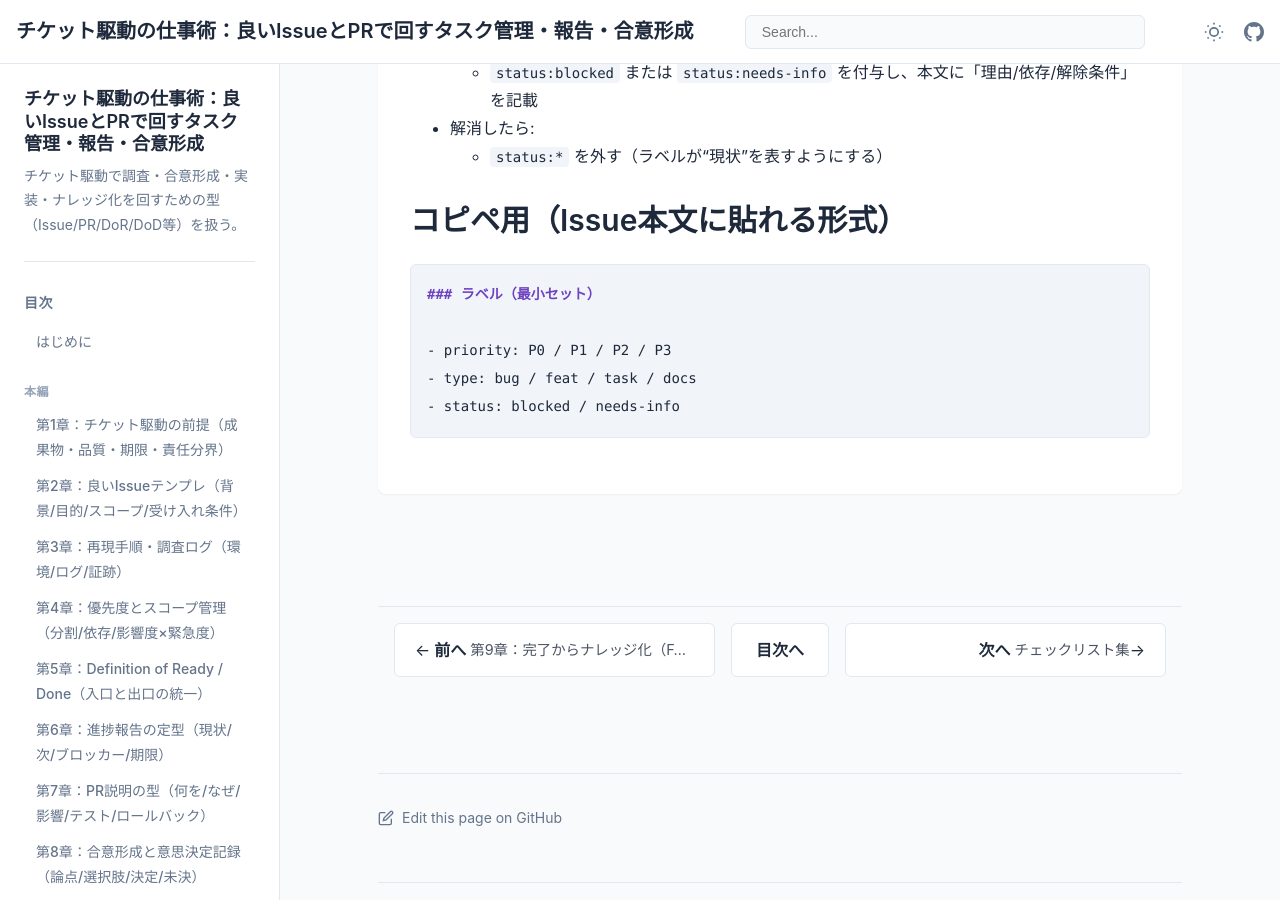
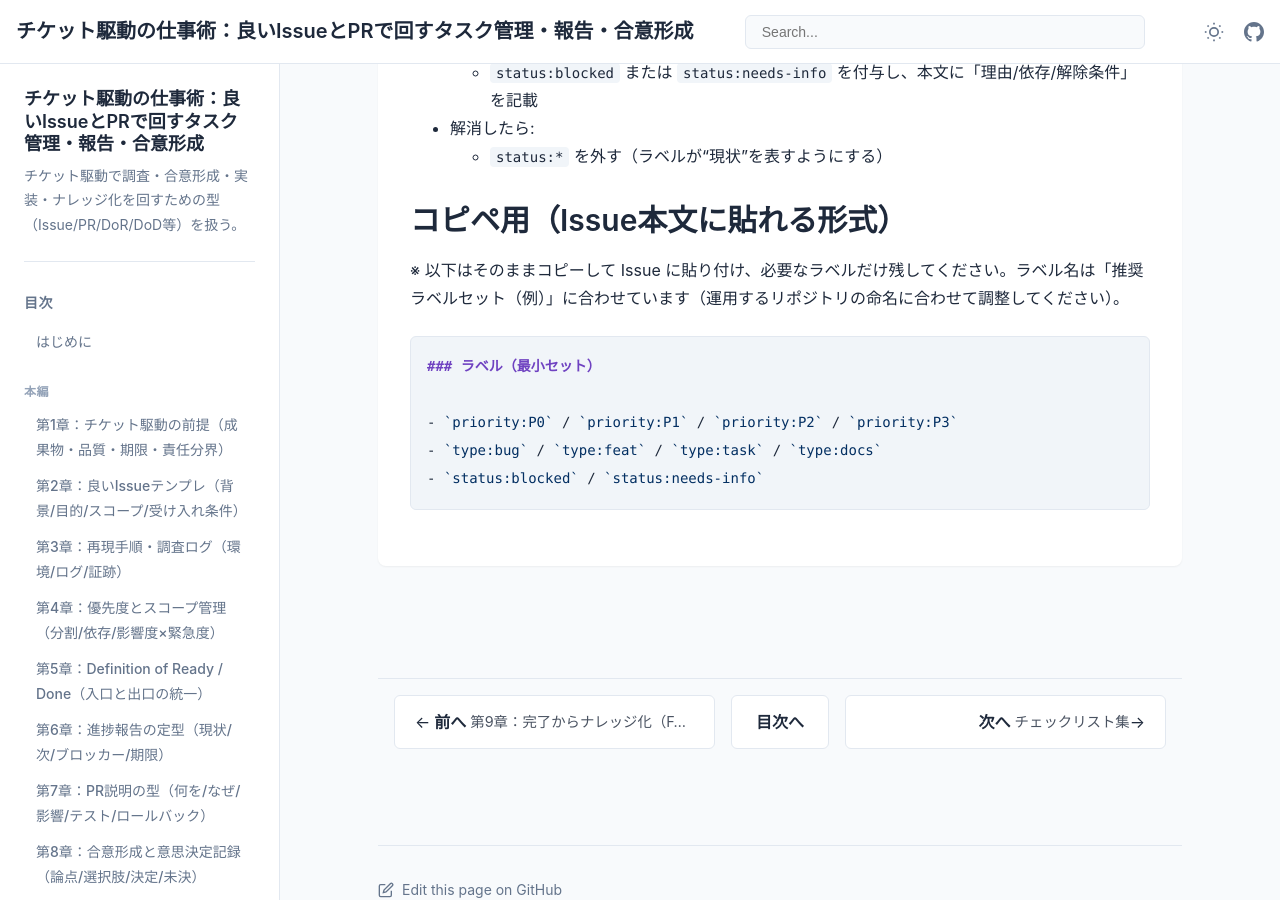
Before and after one commit to itdojp/issue-driven-work-book, a Jekyll site: the page built from docs/appendices/templates/label-ops/index.md, in a window 1280 px wide and 900 px high, scrolled down 888 px. Built offline with Jekyll 4.4.1, drawn with Linux system fonts in a browser that asks for light colours.

Commit message:
Clarify copy-paste label naming in label ops template

````diff
--- a/docs/appendices/templates/label-ops/index.md
+++ b/docs/appendices/templates/label-ops/index.md
@@ -38,10 +38,12 @@ order: 908
 
 ## コピペ用（Issue本文に貼れる形式）
 
+※ 以下はそのままコピーして Issue に貼り付け、必要なラベルだけ残してください。ラベル名は「推奨ラベルセット（例）」に合わせています（運用するリポジトリの命名に合わせて調整してください）。
+
 ```md
 ### ラベル（最小セット）
 
-- priority: P0 / P1 / P2 / P3
-- type: bug / feat / task / docs
-- status: blocked / needs-info
+- `priority:P0` / `priority:P1` / `priority:P2` / `priority:P3`
+- `type:bug` / `type:feat` / `type:task` / `type:docs`
+- `status:blocked` / `status:needs-info`
 ```
````
